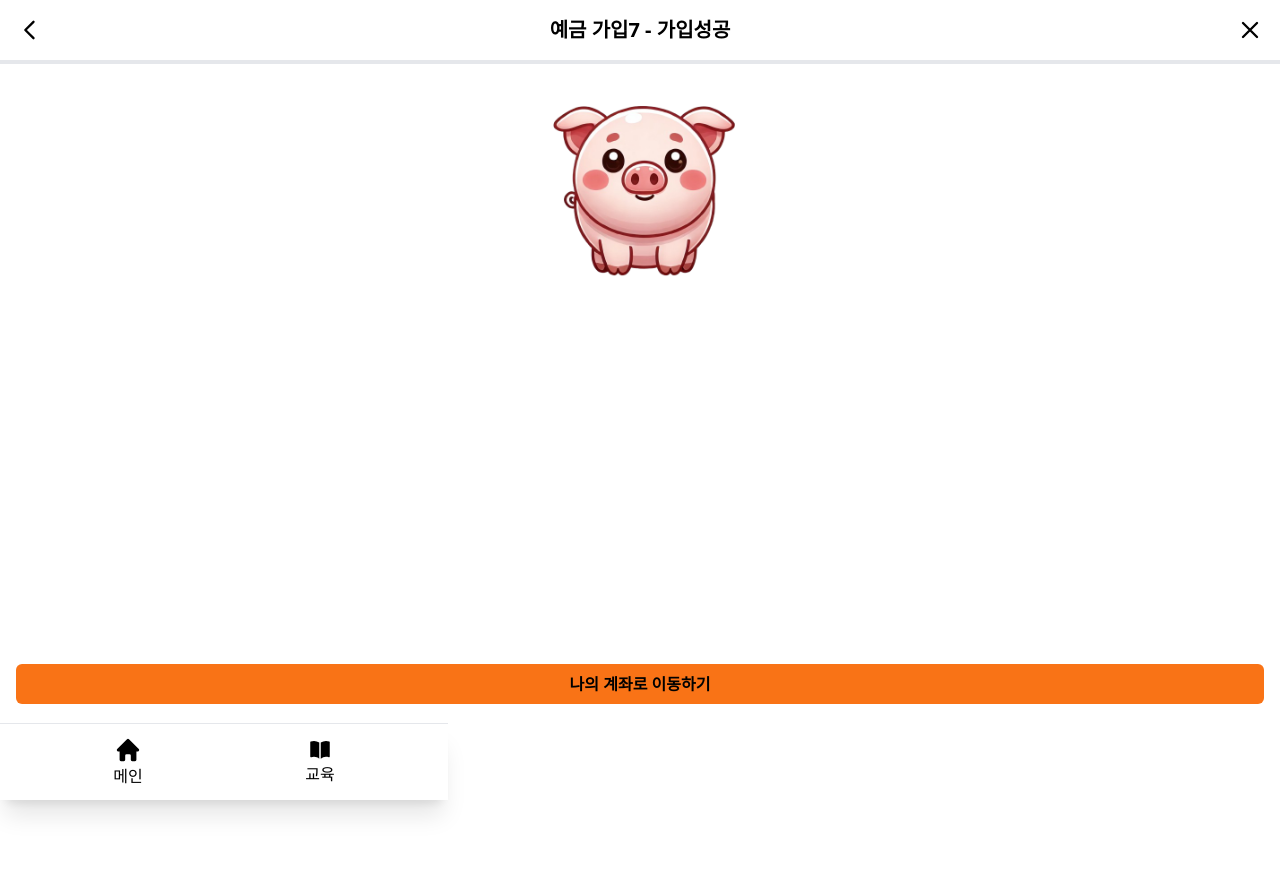
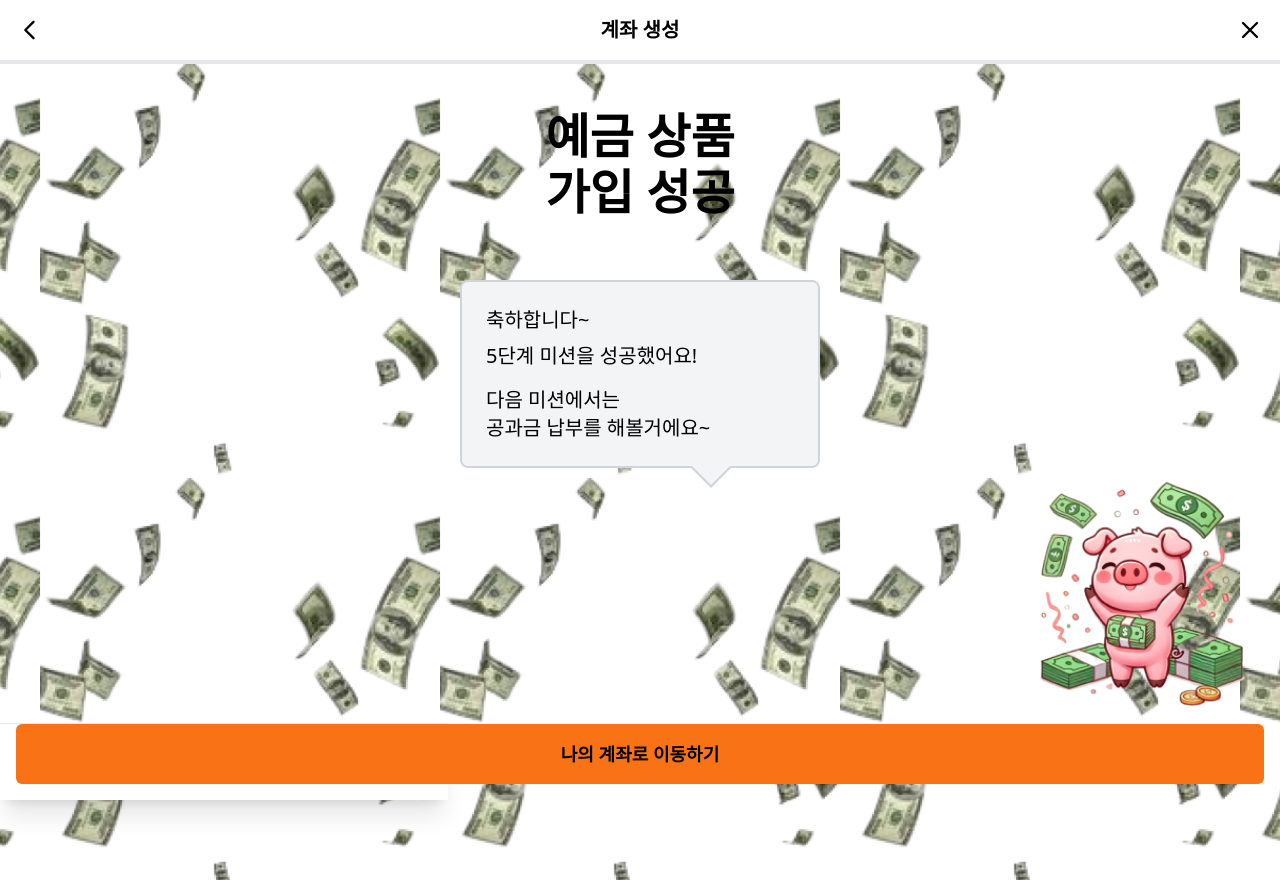
Before and after one commit to uhbooba/frontend, a React (Vite) app: page /deposit/success in a window 1280 px wide. Before the commit the page ends 800 px from the top, so only its background shows below. Built offline with nearby package versions, Linux system fonts and the light colour scheme.

Commit message:
:sparkles: Feat: 예금 가입 성공 페이지
<body>
- Deposit_success.tsx
	- 예금 가입 성공 페이지 구현

```diff
--- a/src/pages/deposit/Deposit_Mission.tsx
+++ b/src/pages/deposit/Deposit_Mission.tsx
@@ -51,7 +51,7 @@ const DepositMission = () => {
         {/* 돼지 이미지 */}
         <div className='flex items-center justify-center'>
           <img
-            src='/assets/images/pig.png'
+            src='assets/images/pig.png'
             alt='Pig'
             className='mt-4 h-56 w-56'
           />
--- a/src/pages/deposit/Deposit_Success.tsx
+++ b/src/pages/deposit/Deposit_Success.tsx
@@ -3,29 +3,73 @@ import { BottomTab } from '@/components/layouts/BottomTab';
 import Button from '@/components/common/buttons/Button';
 
 const DepositSuccess = () => {
+  return (
+    <div className="flex flex-col min-h-screen bg-white">
+      {/* 상단바 */}
+      <XTopBar title="계좌 생성" />
 
-  return (
-    <div>
-      {/* 상단바 */}
-      <XTopBar title='예금 가입7 - 가입성공' />
+      {/* 배경 이미지 설정 */}
+      <div
+        className="flex-grow flex flex-col justify-between px-4 pt-8 relative"
+        style={{
+          backgroundImage: `url("/assets/images/money_rain.png")`,
+          backgroundSize: "400px auto",
+          backgroundPosition: "center -50px",
+          // 이미지 한장만 나오게하고싶으면 나중ㅇ테 이거 주석 해제하면 됨
+          // backgroundRepeat: "no-repeat",
+        }}
+      >
+        <div className="text-center mt-4 z-10">
+          <p className="text-5xl font-bold">예금 상품</p>
+          <p className="text-5xl font-bold mt-2">가입 성공</p>
+        </div>
 
-      <div className="absolute bottom-24 left-0 flex w-full justify-between space-x-4 px-4">
+        {/* 말풍선 부분 */}
+        <div className="relative mt-16 mx-auto w-[360px] z-10">
+          <div className="relative p-6 rounded-lg bg-gray-100 border-2 border-gray-300">
+            <p className="text-xl text-start text-black">축하합니다~</p>
+            <p className="text-xl text-start text-black mt-2">
+              5단계 미션을 성공했어요!
+            </p>
+            <p className="text-xl text-start text-black mt-4">다음 미션에서는</p>
+            <p className="text-xl text-start text-black">
+              공과금 납부를 해볼거에요~
+            </p>
 
-        <Button
-          label="나의 계좌로 이동하기"
-          size="medium"
-          color="orange"
-        />
+            {/* 말풍선 꼬리 부분 */}
+            <div className="absolute bottom-[-22px] left-[70%] transform -translate-x-1/2">
+              {/* 바깥쪽 삼각형*/}
+              <div className="h-0 w-0 border-l-[22px] border-r-[22px] border-t-[22px] border-solid border-l-transparent border-r-transparent border-t-gray-300"></div>
+
+              {/* 안쪽 삼각형*/}
+              <div className="h-0 w-0 border-l-[20px] border-r-[20px] border-t-[20px] border-solid border-l-transparent border-r-transparent border-t-gray-100 absolute top-[-1px] left-[50%] transform -translate-x-1/2"></div>
+            </div>
+
+            {/* Tip! 삼각형 자체를 테두리로 만들어야해서, 삼각형에 테두리를 주려면 크기와 색깔이 다른 삼각형을 겹쳐서 만들어야 한다. */}
+          </div>
+        </div>
+
+        <div className="mt-auto z-10">
+          {/* 돼지 이미지 */}
+          <div className="flex justify-end mb-4">
+            <img
+              src="/assets/images/finish_pig.png"
+              alt="Pig"
+              className="h-60 w-60"
+            />
+          </div>
+
+          {/* 버튼 */}
+          <div className="mb-24">
+            <Button
+              label="나의 계좌로 이동하기"
+              size="large"
+              color="orange"
+              className="py-4 w-full"
+            />
+          </div>
+        </div>
       </div>
-
-      {/* 돼지 이미지 */}
-      <div className='flex items-center justify-center'>
-          <img
-            src='/assets/images/pig.png'
-            alt='Pig'
-            className='mt-4 h-56 w-56'
-          />
-        </div>
 
       {/* 바텀탭 */}
       <div className="fixed bottom-0 left-0 w-full">
```
Also changed, not shown: public/assets/images/finish_pig.png (added), public/assets/images/money_rain.png (added).
